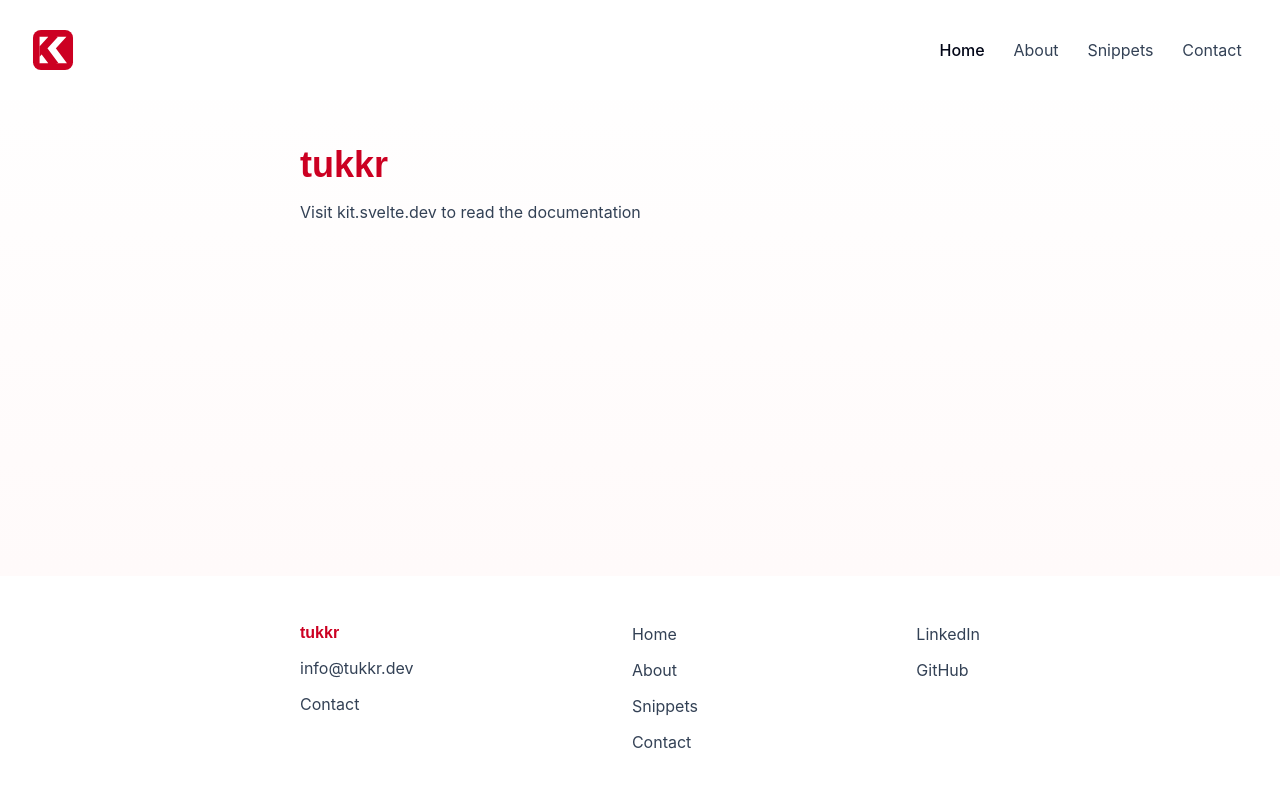
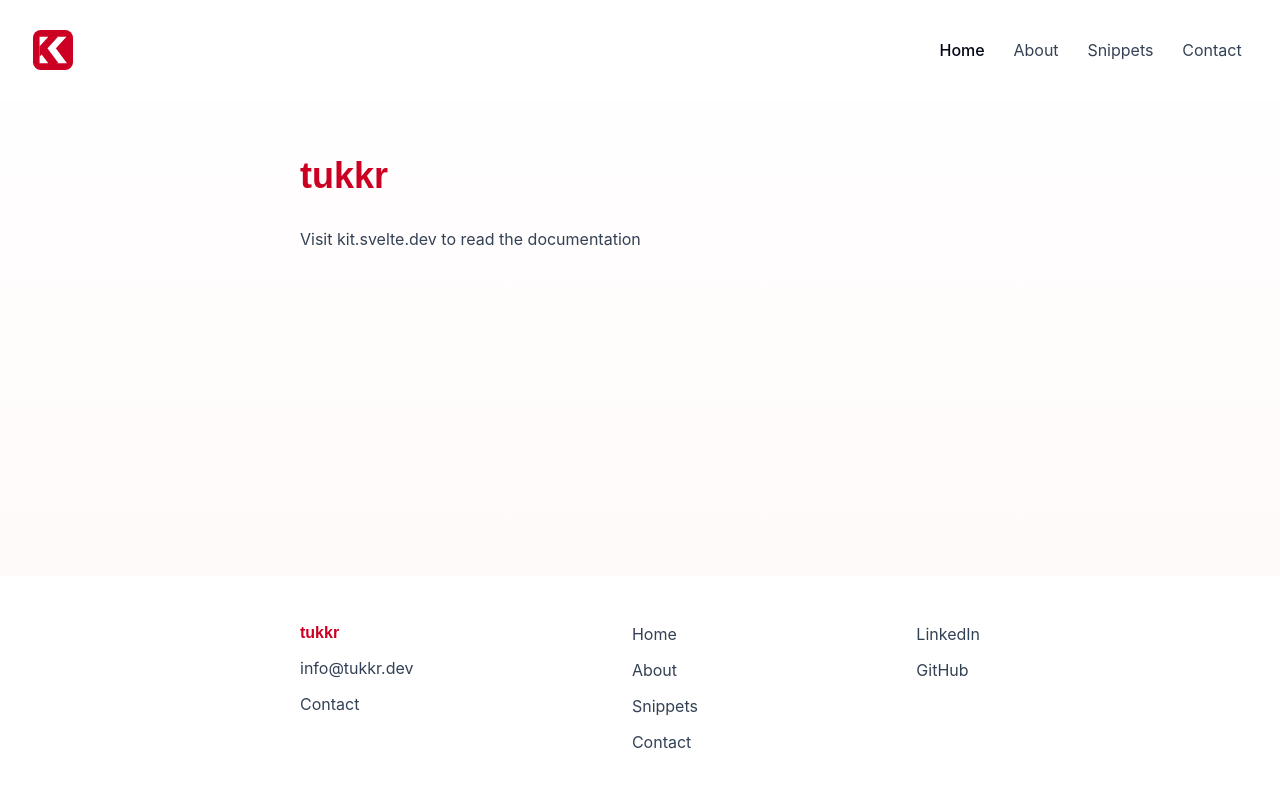
Before and after one commit to JeffreyTheTukkr/tukkr.dev, a SvelteKit app: page / in a window 1280 px wide. Shown: the top 786 px of the page. Built offline with nearby package versions, Linux system fonts and the light colour scheme.

Commit message:
add main line-height and paragraph margin

```diff
--- a/src/routes/+layout.svelte
+++ b/src/routes/+layout.svelte
@@ -15,5 +15,10 @@
     main {
         flex: 1;
         padding: clamp(8rem, 16vh, 16vh) 0;
+        line-height: 1.8;
+
+        :global(p) {
+            margin: 1em 0;
+        }
     }
 </style>
```
